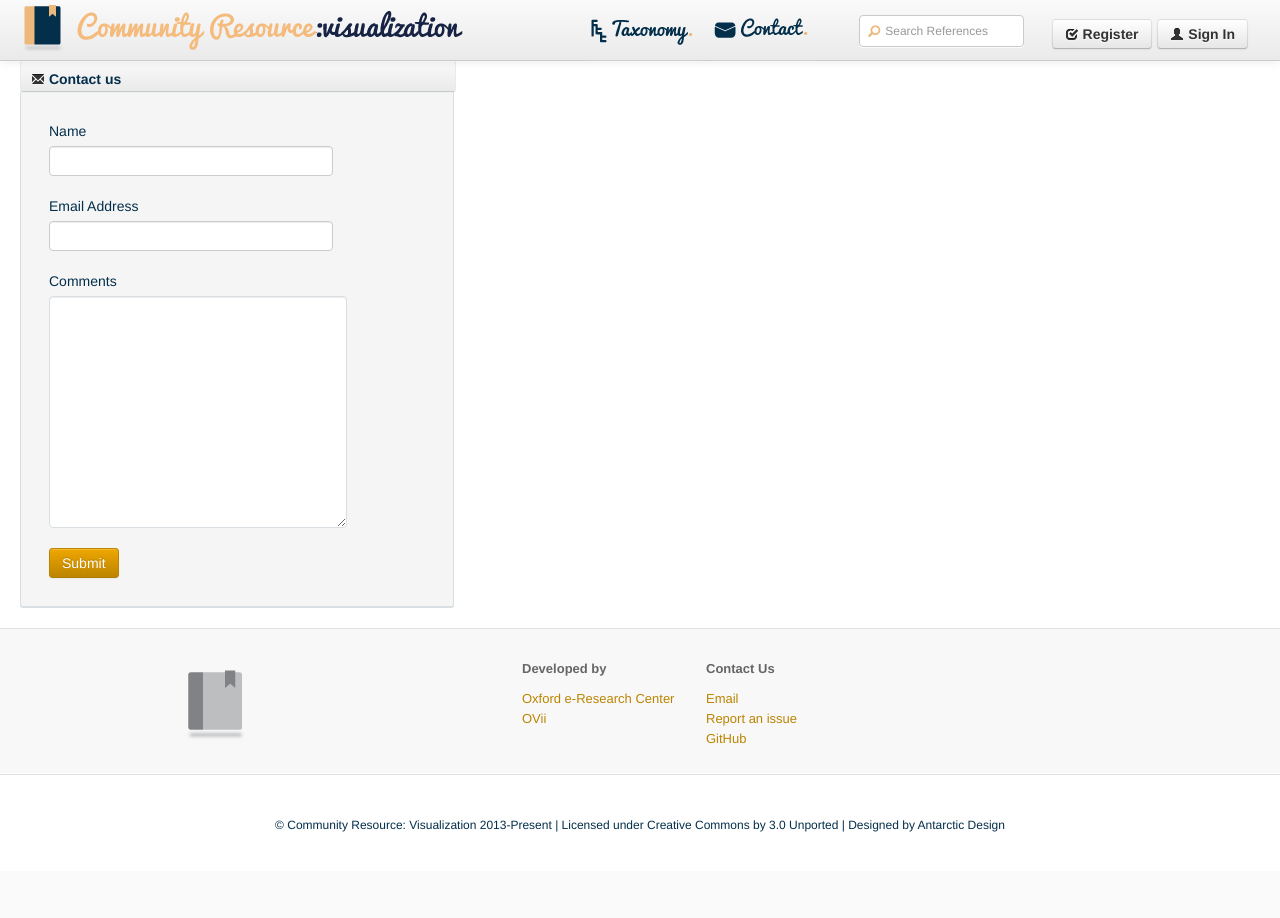
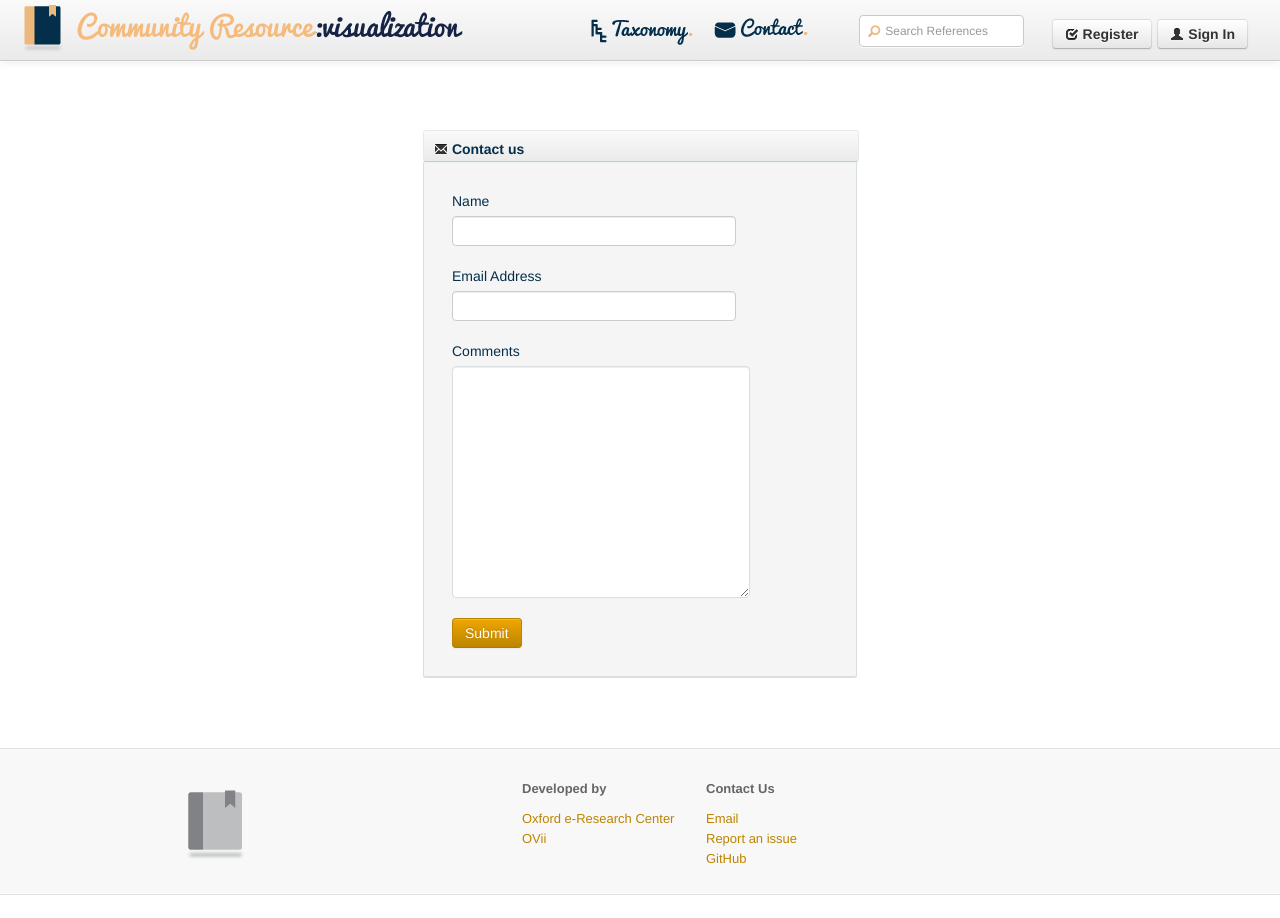
Before and after one commit to OVii/communityvisweb, a Django app: template web/templates/contact.html in a window 1280 px wide. Shown: the top 918 px of the page. Before the commit the page ends 832 px from the top, so only its background shows below. Run offline with Django 3.2, Linux system fonts and the light colour scheme; the template is opened without the code that fills it, so the values that code supplies are empty; some libraries are stand-ins or nearby versions.

Commit message:
Proper CSS for contact form.

```diff
--- a/web/templates/contact.html
+++ b/web/templates/contact.html
@@ -16,13 +16,13 @@
 
             var errorHTML = "";
 
-            if(blankName) {
+            if (blankName) {
                 errorHTML += '<div class="alert alert-error">Please enter a name!</div>'
             }
-            if(blankEmail) {
+            if (blankEmail) {
                 errorHTML += '<div class="alert alert-error">Please enter your email address!</div>'
             }
-            if(blankDetails) {
+            if (blankDetails) {
                 errorHTML += '<div class="alert alert-error">Please enter a message!</div>'
             }
 
@@ -41,6 +41,12 @@
 
         }
     </script>
+
+    <style type="text/css">
+        .login_form {
+            margin: 5em auto;
+        }
+    </style>
 {% endblock %}
 
 {% block content %}
@@ -68,13 +74,12 @@
         </div>
 
 
-
         <div class="clearfix"></div>
         <form action="{{ URL_PREPENDER }}/contact/send" method="post" id="contact-form" class="formbody"
               onsubmit="return validate();">
 
-        <div id="errors">
-        </div>
+            <div id="errors">
+            </div>
             {% csrf_token %}
 
             <div id="name_group" class="control-group">
```
